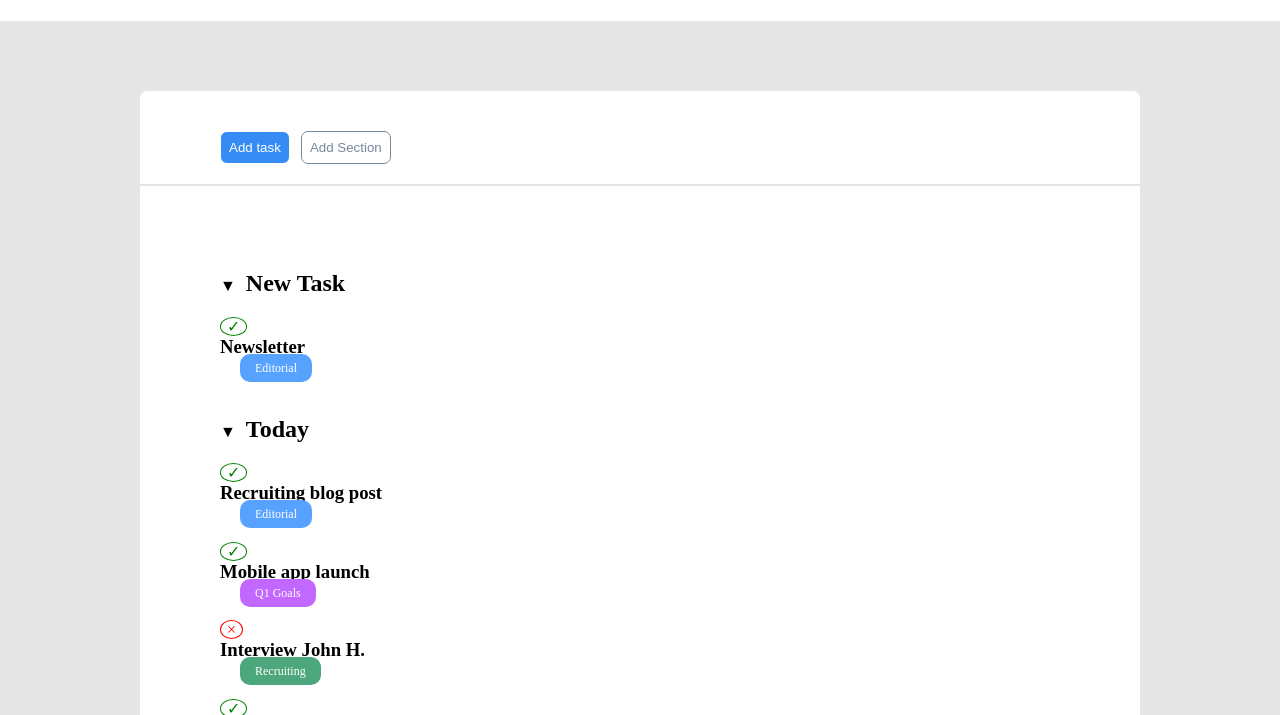
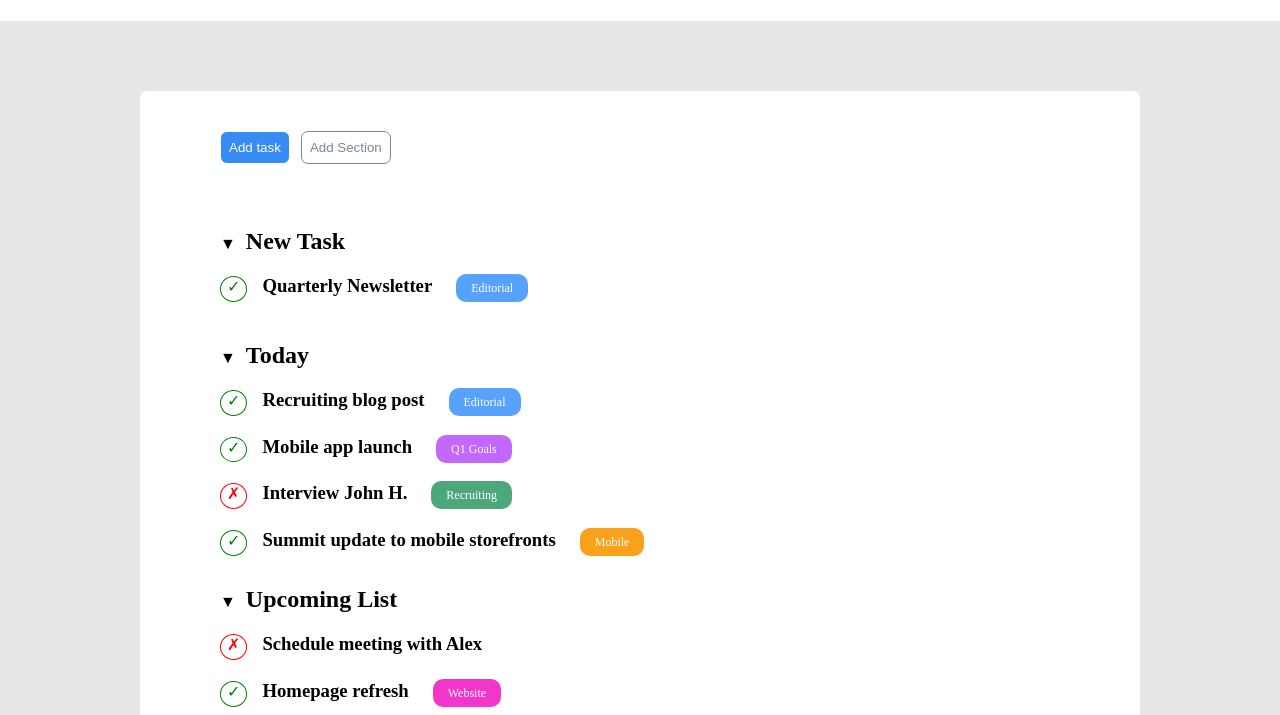
Before and after one commit to Alessio-Gasbarro/html-css-toboolist, a plain HTML site: page index.html in a window 1280 px wide. Shown: the part 99-814 px from the top of the page. Drawn offline with Linux system fonts and the light colour scheme.

Commit message:
[DONE] Esercizio completato

```diff
--- a/css/style.css
+++ b/css/style.css
@@ -35,7 +35,6 @@ body{
 
 .container {
     width: 1000px;
-    height: 800px;
     margin: auto;
     margin-top: 70px;
     margin-bottom: 40px;
@@ -46,8 +45,7 @@ body{
 #buttons{
     display: inline-block;
     padding-top: 40px;
-    border-bottom: 2px solid #e7e6e6;
-    padding-bottom: 20px;
+    padding-bottom: 15px;
     padding-left: 80px;
     width: 100%;
 }
@@ -76,6 +74,10 @@ h2{
     margin-left: 10px;
 }
 
+h3{
+    display: inline-block;
+}
+
 ul{
     list-style: none;
     padding-left: inherit;
@@ -87,6 +89,8 @@ ul{
     border-radius: 50%;
     padding: 0 6px 0 6px;
     margin-right: 15px;
+    height: 25.8px;
+    display: inline-block;
 }
 
 .v-done{
@@ -95,6 +99,8 @@ ul{
     border-radius: 50%;
     padding: 0 6px 0 6px;
     margin-right: 15px;
+    height: 25.8px;
+    display: inline-block;
 }
 
 li{
@@ -103,13 +109,14 @@ li{
 }
 
 #new-task-list{
-    margin-top: 40px;
+    margin-top: 5px;
     margin-bottom: 5px;
 }
 
 #today-list{
+    padding-bottom: 10px;
     margin-top: 40px;
-    margin-bottom: 5px;
+    margin-bottom: 10px;
 }
 
 #all-lists{
--- a/index.html
+++ b/index.html
@@ -28,7 +28,7 @@
                     &#9660;<h2>New Task</h2>
                     <ul>
                         <li>
-                            <span class="v-done">&#10003;</span><h3>Newsletter</h3>
+                            <span class="v-done">&#10003;</span><h3>Quarterly Newsletter</h3>
                             <span class="blu-editorial">Editorial</span>
                         </li>
                     </ul>
@@ -46,7 +46,7 @@
                             <span class="purple-goals">Q1 Goals</span>
                         </li>
                         <li>
-                            <span class="x-neg">&#215;</span><h3>Interview John H.</h3>
+                            <span class="x-neg">&cross;</span><h3>Interview John H.</h3>
                             <span class="lightgreen-recruiting">Recruiting</span>
                         </li>
                         <li>
@@ -60,7 +60,7 @@
                     &#9660;<h2>Upcoming List</h2>
                     <ul>
                         <li>
-                            <span class="x-neg">&#215;</span><h3>Schedule meeting with Alex</h3>
+                            <span class="x-neg">&cross;</span><h3>Schedule meeting with Alex</h3>
                         </li>
                         <li>
                             <span class="v-done">&#10003;</span><h3>Homepage refresh</h3>
```
